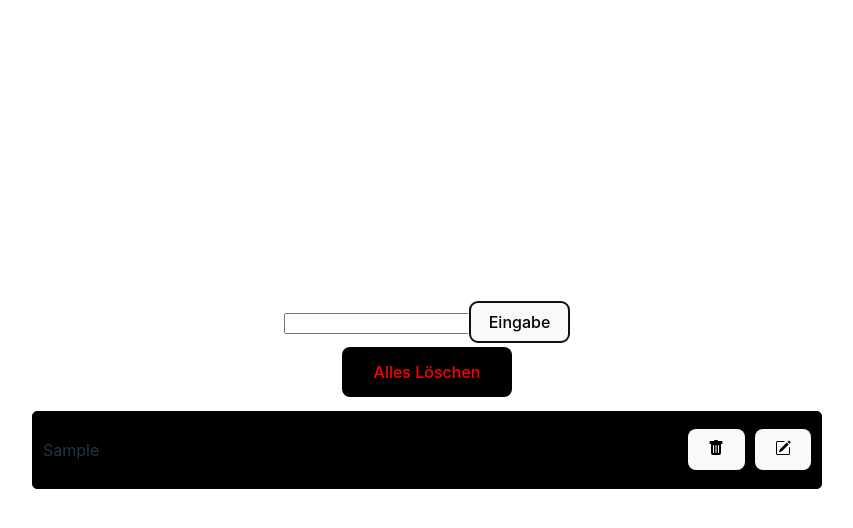
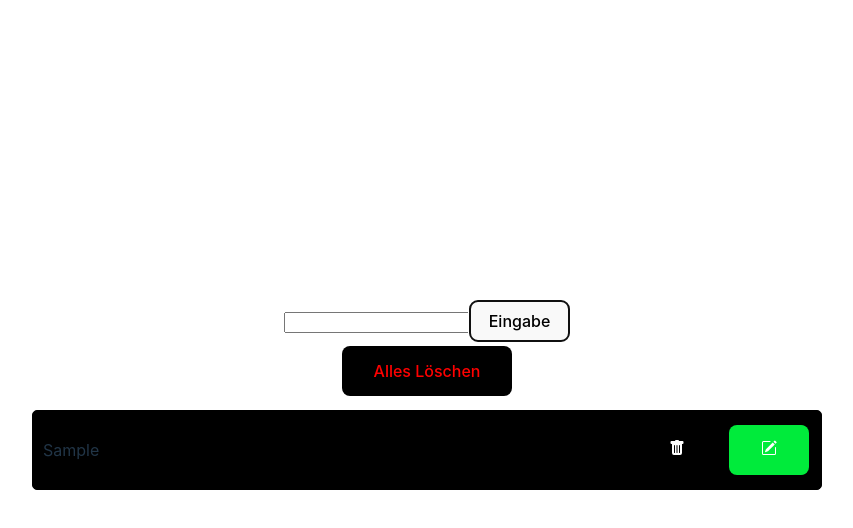
Before and after one commit to Heitzlni/Todo-list, a React (Vite) app in the folder ToDo/: page / in a window 1280 px wide. Both pictures are taken after typing "Sample" into the empty fields and a click on the button "Eingabe". Shown: the top 528 px of the page, without its empty margins (213-1066 px from the left). Built offline with nearby package versions, Linux system fonts and the light colour scheme.

Commit message:
Add style class foe editTodo

```diff
--- a/ToDo/src/App.css
+++ b/ToDo/src/App.css
@@ -75,10 +75,27 @@
   margin: 4px 2px;
   cursor: pointer;
   transition-duration: 0.4s;
-
 }
 
 .deleteButtonAll:hover {
   background-color: #ff0000;
   color: rgb(0, 0, 0);
 }
+
+.editTodo {
+  background-color: #00eb3b;
+  border: 15em;
+  color: rgb(255, 255, 255);
+  padding: 15px 32px;
+  text-align: center;
+  text-decoration: none;
+  display: inline-block;
+  font-size: 16px;
+  margin: 4px 2px;
+  cursor: pointer;
+  transition-duration: 0.4s;
+}
+.editTodo:hover {
+  background-color: #000000;
+  color: rgb(255, 255, 255);
+}
--- a/ToDo/src/App.jsx
+++ b/ToDo/src/App.jsx
@@ -5,7 +5,7 @@ function DeleteButton({ deleteFunction }) {
   return (
     <>
       <button
-        // className="deleteButton"
+        className="deleteButton"
         onClick={() => {
           deleteFunction();
         }}
@@ -124,7 +124,6 @@ function App() {
               <EditTodo
                 EditTodofunction={() => {
                   setEditTodo(index);
-
                   if (editTodo === index) {
                     setEditTodo(null);
                   }
```
